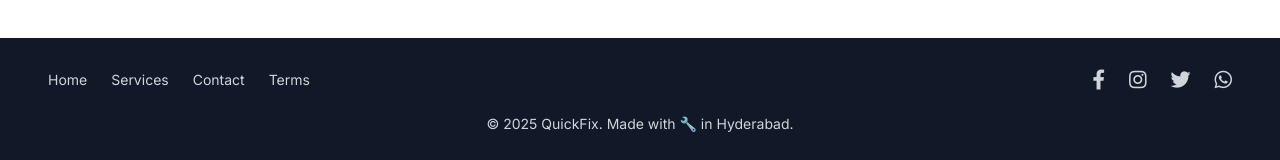
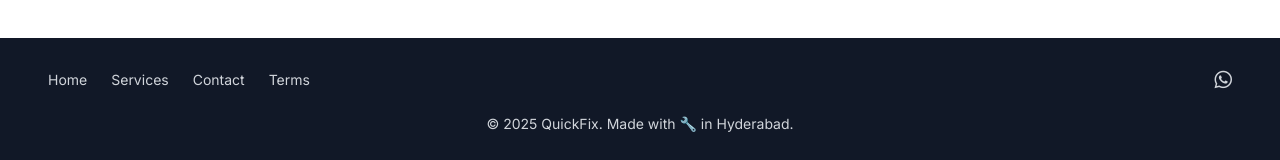
Before and after one commit to NithinVarma50/-QuickFix-, a plain HTML site: page index.html in a window 1280 px wide. Shown: the part 3599-3759 px from the top of the page. Drawn offline with nearby package versions, Linux system fonts and the light colour scheme.

Commit message:
Update index.html

```diff
--- a/index.html
+++ b/index.html
@@ -467,33 +467,6 @@
     </nav>
     <div class="flex space-x-6 text-xl">
      <a
-      aria-label="Facebook"
-      class="hover:text-yellow-500 transition"
-      href="https://facebook.com/quickfix"
-      rel="noopener"
-      target="_blank"
-     >
-      <i class="fab fa-facebook-f"></i>
-     </a>
-     <a
-      aria-label="Instagram"
-      class="hover:text-yellow-500 transition"
-      href="https://instagram.com/quickfix"
-      rel="noopener"
-      target="_blank"
-     >
-      <i class="fab fa-instagram"></i>
-     </a>
-     <a
-      aria-label="Twitter"
-      class="hover:text-yellow-500 transition"
-      href="https://twitter.com/quickfix"
-      rel="noopener"
-      target="_blank"
-     >
-      <i class="fab fa-twitter"></i>
-     </a>
-     <a
       aria-label="WhatsApp"
       class="hover:text-yellow-500 transition"
       href="https://wa.me/917337243180"
```
